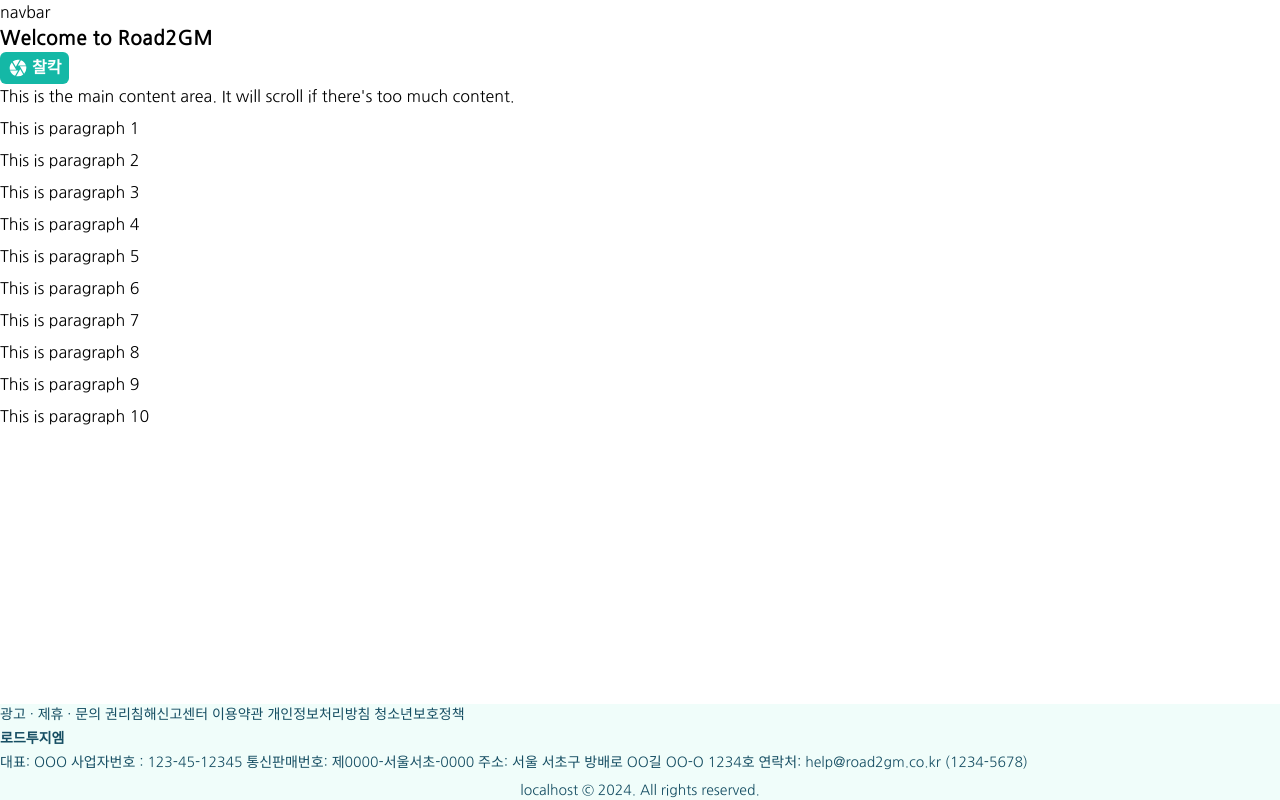
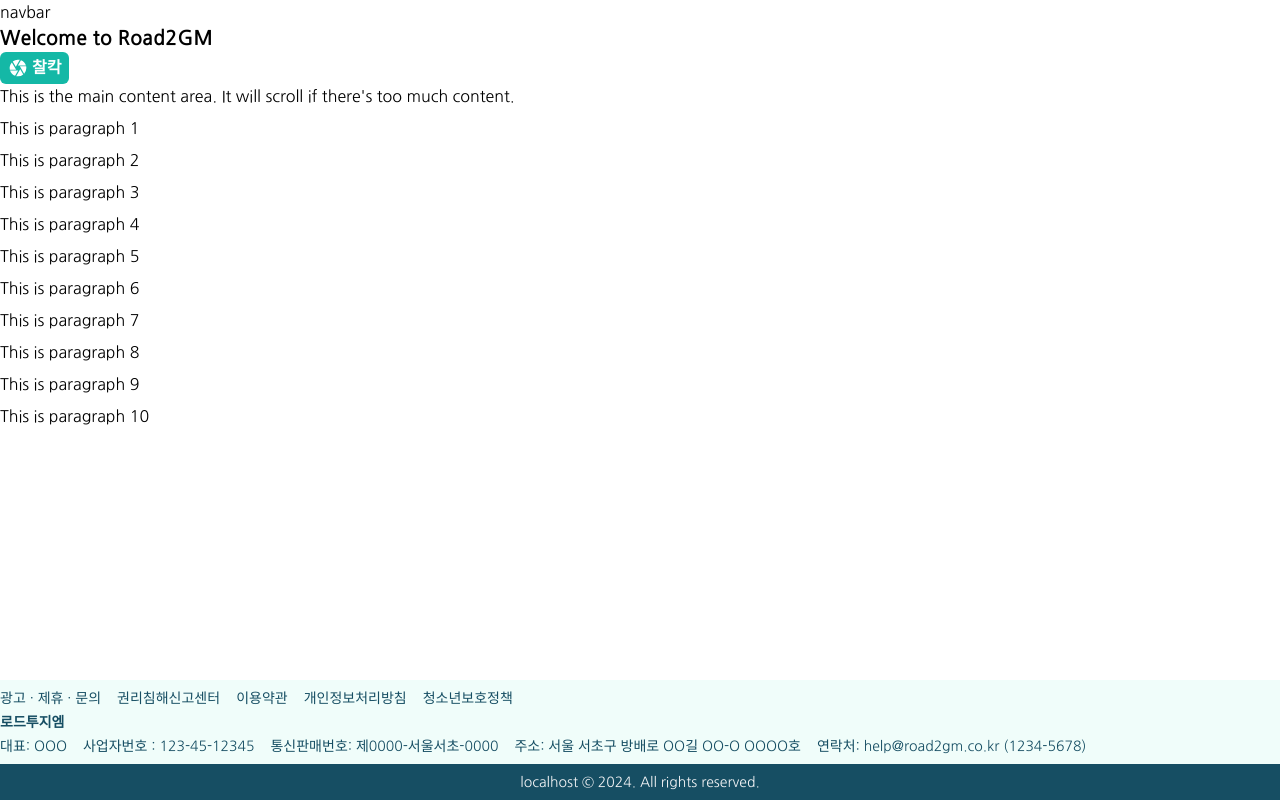
Before and after one commit to mairoo/road2gm-react, a React app: page / in a window 1280 px wide. Built offline with nearby package versions, Linux system fonts and the light colour scheme.

Commit message:
footer fix

```diff
--- a/src/layouts/RootLayout.tsx
+++ b/src/layouts/RootLayout.tsx
@@ -17,7 +17,9 @@ const RootLayout = () => {
   return (
     <div className="flex flex-col min-h-screen">
       <Header>
-        <nav>navbar</nav>
+        <ContainerFixed>
+          <nav>navbar</nav>
+        </ContainerFixed>
       </Header>
 
       <Main>
@@ -39,21 +41,27 @@ const RootLayout = () => {
           ))}
         </ContainerFixed>
       </Main>
-      <Footer className="bg-teal-50 text-sm text-cyan-900 space-y-2">
-        <ContainerFixed className="space-y-1">
-          <div>
-            광고 &middot; 제휴 &middot; 문의 권리침해신고센터 이용약관
-            개인정보처리방침 청소년보호정책
+      <Footer className="bg-teal-50 text-sm text-cyan-900">
+        <ContainerFixed className="space-y-1 py-2">
+          {/* 가로로 나열하다가 화면 차면 줄이 넘어감 */}
+          <div className="flex flex-row flex-wrap gap-x-4 gap-y-0.5">
+            <span>광고 &middot; 제휴 &middot; 문의</span>
+            <span>권리침해신고센터</span>
+            <span>이용약관</span>
+            <span>개인정보처리방침</span>
+            <span>청소년보호정책</span>
           </div>
           <div className="font-bold">로드투지엠</div>
-          <div>
-            대표: OOO 사업자번호 : 123-45-12345 통신판매번호:
-            제0000-서울서초-0000 주소: 서울 서초구 방배로 OO길 OO-O 1234호
-            연락처: help@road2gm.co.kr (1234-5678)
+          {/* 태블릿 이상: 가로로 나열, 모바일 세로로 나열 */}
+          <div className="flex flex-col gap-y-0.5 md:flex-row md:gap-x-4">
+            <span>대표: OOO</span>
+            <span>사업자번호 : 123-45-12345</span>
+            <span>통신판매번호: 제0000-서울서초-0000</span>
+            <span>주소: 서울 서초구 방배로 OO길 OO-O OOOO호</span>
+            <span>연락처: help@road2gm.co.kr (1234-5678)</span>
           </div>
         </ContainerFixed>
-
-        <div className="text-center">
+        <div className="bg-cyan-900 text-gray-100 text-center py-2">
           {window.location.hostname} &copy; {new Date().getFullYear()}. All
           rights reserved.
         </div>
```
